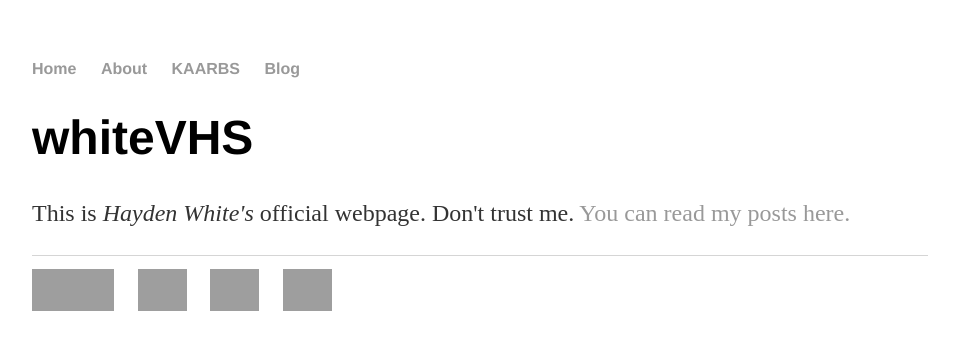
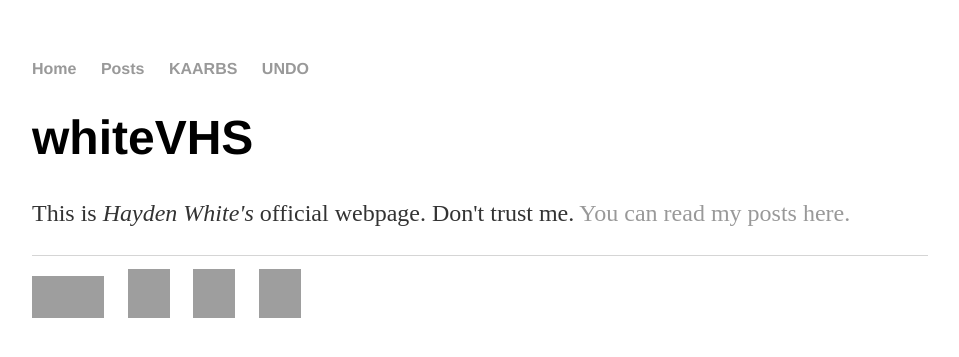
Before and after one commit to whiteVHS/whiteVHS.github.io, a Jekyll site: the page built from index.html, in a window 1280 px wide. Shown: the top 357 px of the page, without its empty margins (160-1119 px from the left). Built offline with Jekyll 4.4.1, drawn with Linux system fonts in a browser that asks for light colours; grey boxes are pictures that could not be loaded.

Commit message:
Update default.html

```diff
--- a/_layouts/default.html
+++ b/_layouts/default.html
@@ -9,9 +9,9 @@
 		<nav>
     		<ul>
         		<li><a href="/">Home</a></li>
-	        	<li><a href="/about">About</a></li>
+	        	<li><a href="/blog">Posts</a></li>
         		<li><a href="https://github.com/basedghost/kaarbs/">KAARBS</a></li>
-        		<li><a href="/blog">Blog</a></li>
+        		<li><a href="https://undo222.bandcamp.com/">UNDO</a></li>
     		</ul>
 		</nav>
 		<div class="container">
@@ -21,10 +21,10 @@
 </div><!-- /.container -->
 			<footer>
 	    		<ul>
-	    <li><a href="https://haydenwhite.bandcamp.com" title="Bandcamp"><img alt="bandcamp" src="https://64.media.tumblr.com/a15f71ce5371c3df576cf1b4c498c1be/8c1923369cd1bbd9-00/s540x810/dce136d274a2b3f2af9147d9252284aba73f68a2.pnj" width="82" height="42" /></a>
-	    <li><a href="mailto:whitevhs.rocktron@simplelogin.com" title="Contact via email"><img alt="email" src="https://64.media.tumblr.com/c68802cf2d1767c2ec09106b91956f38/3451a9ad9a28b05f-e9/s250x400/f6df8344012f16cfcf4e6797ab198ae6d2a365db.pnj" width="49" height="42" /></a>
-            <li><a href="https://github.com/whiteVHS/whiteVHS.github.io/" title="Source Code"><img alt="source" src="https://github.githubassets.com/images/modules/logos_page/GitHub-Mark.png" width="49" height="42" /></a>
-            <li><a href="http://www.gnu.org/" title="The GNU Project"><img alt="GNU" src="https://www.gnu.org/graphics/heckert_gnu.big.png" width="49" height="42" /></a>
+	    <li><a href="https://haydenwhite.bandcamp.com" title="Bandcamp"><img alt="bandcamp" src="https://64.media.tumblr.com/a15f71ce5371c3df576cf1b4c498c1be/8c1923369cd1bbd9-00/s540x810/dce136d274a2b3f2af9147d9252284aba73f68a2.pnj" width="72" height="42" /></a>
+	    <li><a href="mailto:whitevhs.rocktron@simplelogin.com" title="Contact via email"><img alt="email" src="https://64.media.tumblr.com/c68802cf2d1767c2ec09106b91956f38/3451a9ad9a28b05f-e9/s250x400/f6df8344012f16cfcf4e6797ab198ae6d2a365db.pnj" width="42" height="49" /></a>
+            <li><a href="https://github.com/whiteVHS/whiteVHS.github.io/" title="Source Code"><img alt="source" src="https://github.githubassets.com/images/modules/logos_page/GitHub-Mark.png" width="42" height="49" /></a>
+            <li><a href="http://www.gnu.org/" title="The GNU Project"><img alt="GNU" src="https://www.gnu.org/graphics/heckert_gnu.big.png" width="42" height="49" /></a>
 				</ul>
 			</footer>
 		</body>
```
